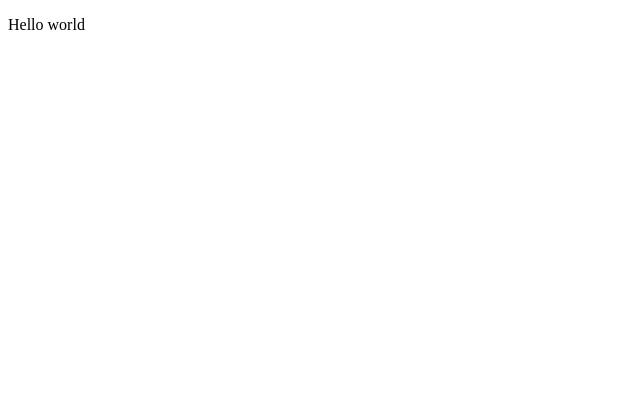
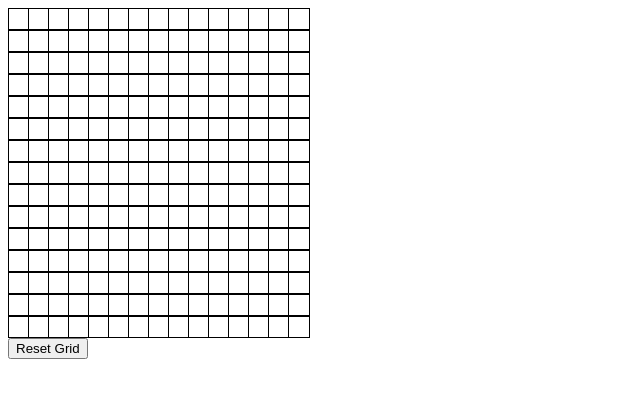
Before and after one commit to EduardBaghdasaryan/ReactLessons, a React app: page / in a window 1280 px wide. Shown: the top 398 px of the page, without its empty margins (0-640 px from the left). Built offline with nearby package versions, Linux system fonts and the light colour scheme.

Commit message:
Implemented the Lee algorithm

```diff
--- a/package.json
+++ b/package.json
@@ -22,7 +22,9 @@
     "@types/react": "^18.2.51",
     "@types/react-dom": "^18.2.18",
     "babel-loader": "^9.1.3",
+    "css-loader": "^6.10.0",
     "html-webpack-plugin": "^5.6.0",
+    "style-loader": "^3.3.4",
     "ts-loader": "^9.5.1",
     "typescript": "^5.3.3",
     "webpack": "^5.90.0",
--- a/src/components/App.tsx
+++ b/src/components/App.tsx
@@ -1,12 +1,8 @@
 import React from "react";
-import { FC } from "react";
+import Grid from "./Grid";
 
-const App: FC = () => {
-  return (
-    <div>
-      <p>Hello world</p>
-    </div>
-  );
-};
+function App() {
+  return <Grid />;
+}
 
 export default App;
--- /dev/null
+++ b/src/components/Cell.tsx
@@ -0,0 +1,19 @@
+import { CellProps } from "../interfaces/index";
+import React from "react";
+import "../styles/cell.styles.css";
+
+const Cell = ({ children, onClick, backgroundColor }: CellProps) => {
+  return (
+    <div
+      onClick={onClick}
+      className="cell"
+      style={{
+        backgroundColor,
+      }}
+    >
+      {!!children && children}
+    </div>
+  );
+};
+
+export default Cell;
--- /dev/null
+++ b/src/components/Grid.tsx
@@ -0,0 +1,81 @@
+import React, { useState, useEffect } from "react";
+import type { Point } from "../interfaces/index";
+import Cell from "./Cell";
+import { leeAlgorithm, createInitialGrid } from "../utils/index";
+import "../styles/grid.styles.css";
+
+const gridSize = 15;
+
+const Grid = () => {
+  const [grid, setGrid] = useState(createInitialGrid(gridSize));
+  const [start, setStart] = useState<Point | null>(null);
+  const [end, setEnd] = useState<Point | null>(null);
+  const [path, setPath] = useState<Point[]>([]);
+
+  const handleCellClick = (rowIndex: number, cellIndex: number) => {
+    const newPoint = { x: rowIndex, y: cellIndex };
+
+    if (!start) {
+      setStart(newPoint);
+      return;
+    }
+
+    setEnd(newPoint);
+    const shortestPath = leeAlgorithm(start, newPoint, gridSize, setGrid);
+    setPath(shortestPath);
+  };
+
+  const getCellBgColor = (
+    cell: number,
+    rowIndex: number,
+    cellIndex: number
+  ) => {
+    if (
+      path.length > 0 &&
+      !!path.find((point) => point.x === rowIndex && point.y === cellIndex)
+    ) {
+      return "yellow";
+    }
+
+    return start && start.x === rowIndex && start.y === cellIndex
+      ? "blue"
+      : end && end.x === rowIndex && end.y === cellIndex
+      ? "red"
+      : cell > 1
+      ? "lightgreen"
+      : "white";
+  };
+
+  const handleReset = () => {
+    setStart(null);
+    setEnd(null);
+    setGrid(createInitialGrid(gridSize));
+    setPath([]);
+  };
+
+  return (
+    <>
+      <div
+        className="grid"
+        style={{
+          gridTemplateColumns: `repeat(${gridSize}, 20px)`,
+        }}
+      >
+        {grid.map((row, rowIndex) =>
+          row.map((cell, cellIndex) => (
+            <Cell
+              key={`${rowIndex}-${cellIndex}`}
+              onClick={() => handleCellClick(rowIndex, cellIndex)}
+              backgroundColor={getCellBgColor(cell, rowIndex, cellIndex)}
+            >
+              {cell}
+            </Cell>
+          ))
+        )}
+      </div>
+      <button onClick={handleReset}>Reset Grid</button>
+    </>
+  );
+};
+
+export default Grid;
--- /dev/null
+++ b/src/styles/cell.styles.css
@@ -0,0 +1,9 @@
+.cell {
+    display: flex;
+    justify-content: center;
+    align-items: center;
+    width: 20px;
+    height: 20px;
+    font-size: small;
+    border: 1px solid black;
+}
--- /dev/null
+++ b/src/styles/grid.styles.css
@@ -0,0 +1,4 @@
+.grid {
+    display: grid;
+    gap: 1px,
+}
--- /dev/null
+++ b/src/utils/index.ts
@@ -0,0 +1,91 @@
+import type { Point } from "../interfaces/index";
+
+export const createInitialGrid = (size: number): number[][] =>
+  Array(size)
+    .fill([])
+    .map(() => Array(size).fill(0));
+
+export const leeAlgorithm = (
+  start: Point,
+  end: Point,
+  size: number,
+  setGrid: (grid: number[][]) => void
+): Point[] => {
+  const newGrid = createInitialGrid(size);
+  newGrid[start.x][start.y] = 1;
+
+  const queue: [number, number][] = [[start.x, start.y]];
+
+  while (queue.length > 0) {
+    const [x = 0, y = 0] = queue.shift() || [];
+
+    const directions = [
+      [1, 0],
+      [0, 1],
+      [-1, 0],
+      [0, -1],
+    ];
+
+    for (const [dx, dy] of directions) {
+      const nx = x + dx;
+      const ny = y + dy;
+
+      if (
+        nx >= 0 &&
+        nx < size &&
+        ny >= 0 &&
+        ny < size &&
+        newGrid[nx][ny] === 0
+      ) {
+        newGrid[nx][ny] = newGrid[x][y] + 1;
+
+        if (nx === end.x && ny === end.y) {
+          const path = backtrackPath(newGrid, end);
+          setGrid(newGrid);
+          return path;
+        }
+
+        queue.push([nx, ny]);
+      }
+    }
+  }
+
+  setGrid(newGrid);
+  return [];
+};
+
+const backtrackPath = (grid: number[][], end: Point): Point[] => {
+  let path: Point[] = [end];
+  let [x, y] = [end.x, end.y];
+  let step = grid[x][y];
+
+  while (step > 1) {
+    // Directions: Down, Right, Up, Left
+    const directions = [
+      [1, 0],
+      [0, 1],
+      [-1, 0],
+      [0, -1],
+    ];
+
+    for (const [dx, dy] of directions) {
+      const nx = x + dx;
+      const ny = y + dy;
+
+      if (
+        nx >= 0 &&
+        nx < grid.length &&
+        ny >= 0 &&
+        ny < grid[0].length &&
+        grid[nx][ny] === step - 1
+      ) {
+        path.push({ x: nx, y: ny });
+        [x, y] = [nx, ny];
+        step -= 1;
+        break; // Break after finding the next step in the path
+      }
+    }
+  }
+
+  return path.reverse(); // Reverse to get path from start to end
+};
--- a/webpack.config.js
+++ b/webpack.config.js
@@ -5,6 +5,10 @@ const LOADERS = [
     test: /\.(ts|tsx)$/,
     exclude: /node_modules/,
     use: "babel-loader",
+  },
+  {
+    test: /\.css$/i,
+    use: ["style-loader", "css-loader"],
   },
 ];
 
```
Also changed, not shown: src/interfaces/index.ts (added, +12 -0 lines), 1 other file (tests, documents, lock files or other folders).
